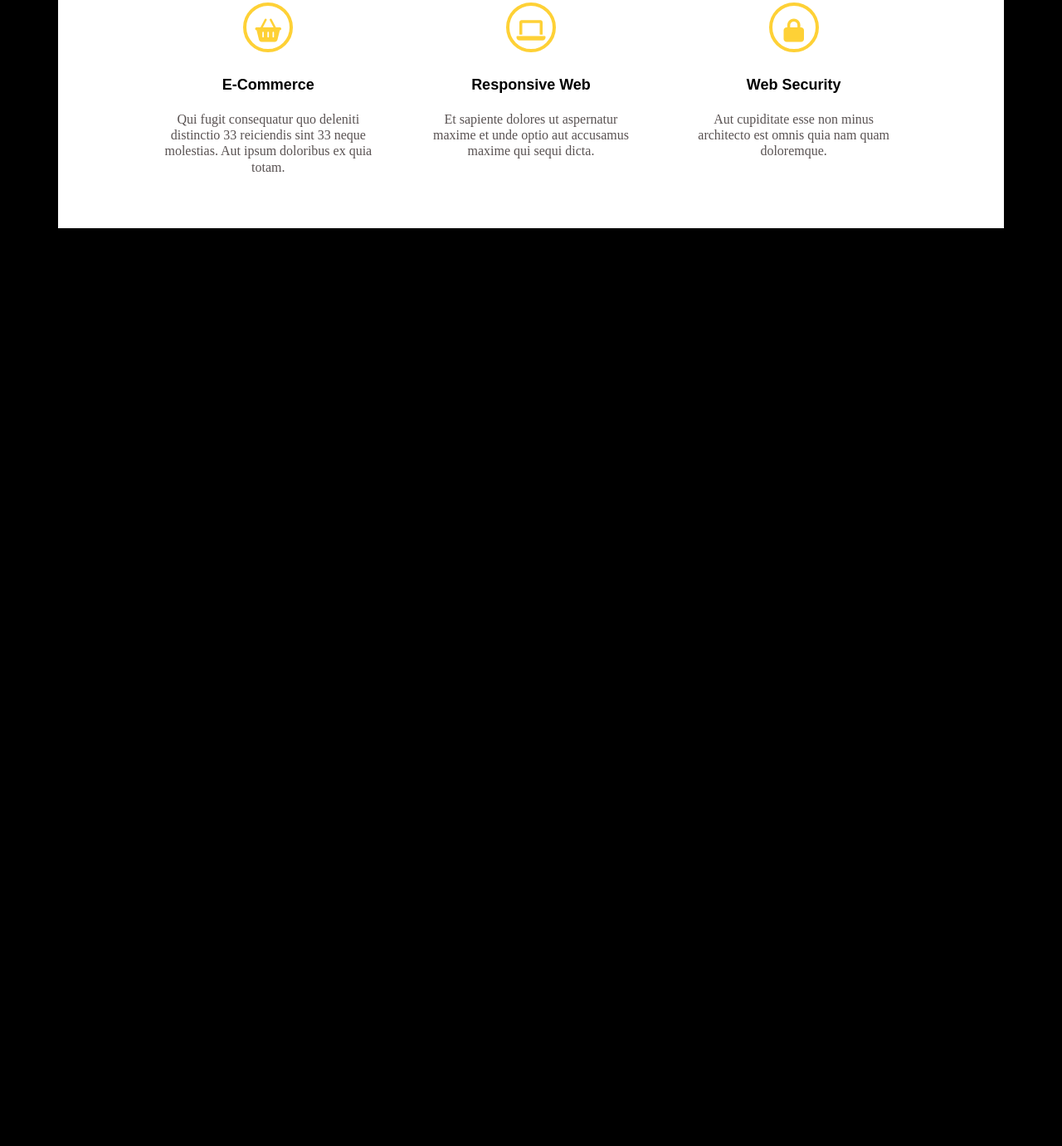
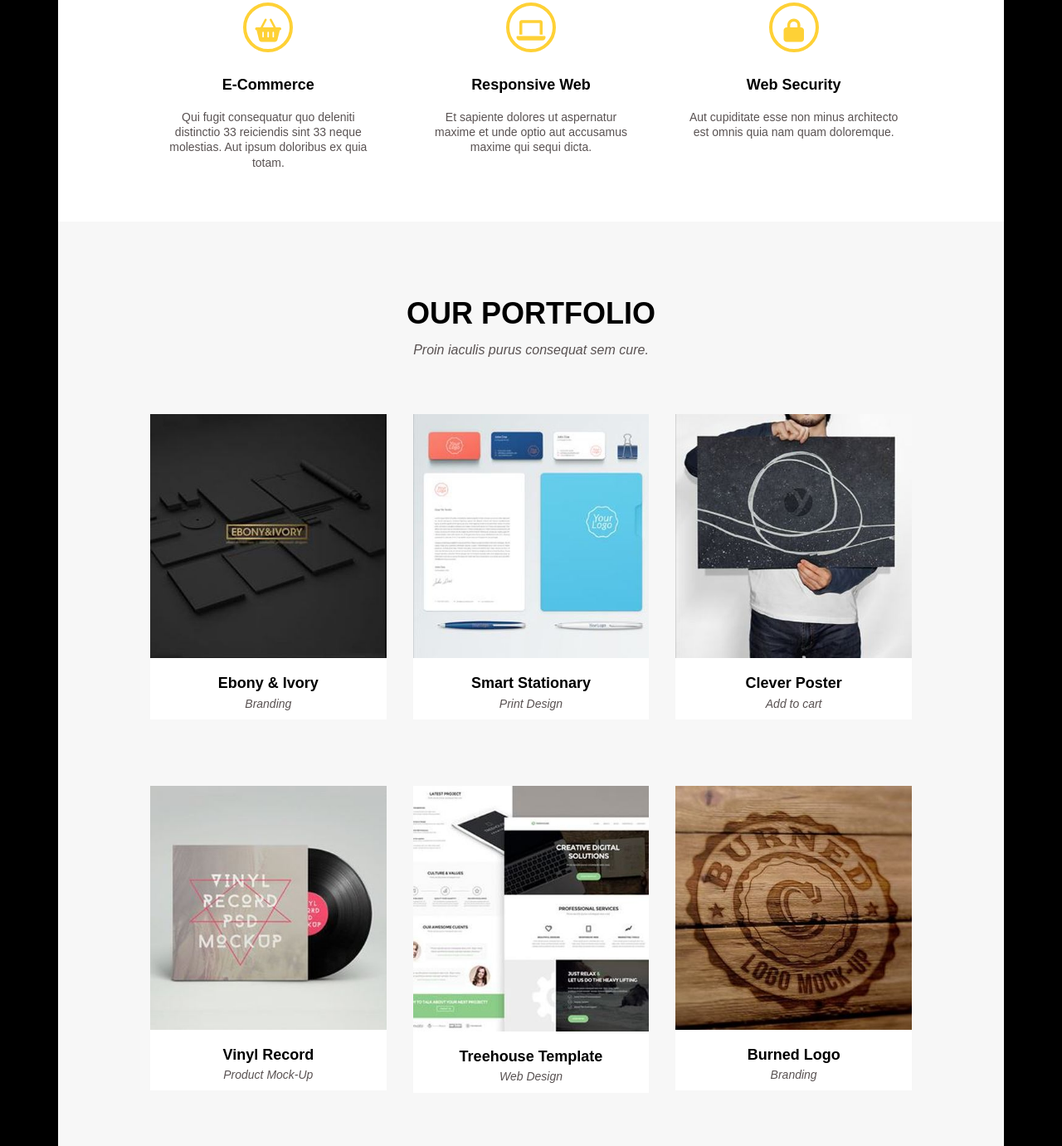
Before and after one commit to bpedryc83/Module-4_6, a website: page index.html in a window 1280 px wide. Shown: the part 913-2294 px from the top of the page at 83% size. Before the commit the page ends 1188 px from the top, so only its background shows below. Drawn offline with Linux system fonts and the light colour scheme; a web font is replaced by a local one.

Commit message:
Add Our Portfolio section

```diff
--- a/index.html
+++ b/index.html
@@ -72,5 +72,69 @@
                 </div>
             </div>
         </section>
+        <section class="portfolio">
+            <div class="container">
+                <h2>OUR PORTFOLIO</h2>
+                <h6>Proin iaculis purus consequat sem cure.</h6>
+                <div class="row mx-auto py-5 col-10">
+                    <div class="col-sm-6 col-lg-4 p-3">
+                        <div class="portfolio-picture">
+                            <img src="images/02.galeria_1.jpg">
+                        </div>
+                        <div class="portfolio-description">
+                            <h4>Ebony & Ivory</h4>
+                            <p>Branding</p>
+                        </div>
+                    </div>
+                    <div class="col-sm-6 col-lg-4 p-3">
+                        <div class="portfolio-picture">
+                            <img src="images/03.galeria_2.jpg">
+                        </div>
+                        <div class="portfolio-description">
+                            <h4>Smart Stationary</h4>
+                            <p>Print Design</p>
+                        </div>
+                    </div>
+                    <div class="col-sm-6 col-lg-4 p-3">
+                        <div class="portfolio-picture">
+                            <img src="images/04.galeria_3.jpg">
+                        </div>
+                        <div class="portfolio-description">
+                            <h4>Clever Poster</h4>
+                            <p>Add to cart</p>
+                        </div>
+                    </div>
+                </div>
+                <div class="row mx-auto pb-5 col-10">
+                    <div class="col-sm-6 col-lg-4 p-3">
+                        <div class="portfolio-picture">
+                            <img src="images/05.galeria_4.jpg">
+                        </div>
+                        <div class="portfolio-description">
+                            <h4>Vinyl Record</h4>
+                            <p>Product Mock-Up</p>
+                        </div>
+                    </div>
+                    <div class="col-sm-6 col-lg-4 p-3">
+                        <div class="portfolio-picture">
+                            <img src="images/06.galeria_5.jpg">
+                        </div>
+                        <div class="portfolio-description">
+                            <h4>Treehouse Template</h4>
+                            <p>Web Design</p>
+                        </div>
+                    </div>
+                    <div class="col-sm-6 col-lg-4 p-3">
+                        <div class="portfolio-picture">
+                            <img src="images/07.galeria_6.jpg">
+                        </div>
+                        <div class="portfolio-description">
+                            <h4>Burned Logo</h4>
+                            <p>Branding</p>
+                        </div>
+                    </div>
+                </div>
+            </div>
+        </section>
     </body>
 </html>
--- a/sass/style.scss
+++ b/sass/style.scss
@@ -130,11 +130,14 @@ section.services {
     div {
         background: white;
     }
-    p {
-        color:rgb(89, 82, 82);
-        line-height: 1.2;
-        padding: 0 20px;
-    }
+}
+
+p {
+    color:rgb(89, 82, 82);
+    line-height: 1.3;
+    padding: 0 20px;
+    font-family: $font-standard;
+    font-size: 14px;
 }
 
 h2 {
@@ -177,3 +180,34 @@ h6 {
     border: 4px solid;
     color:#fed136;
 }
+
+
+/* Section Our Portfolio */
+
+section.portfolio {
+    font-size: 16px;
+    div {
+        background: #f7f7f7;
+    }
+    p {
+        padding: 0;
+        margin: 0;
+        font-style: italic;
+    }
+}
+
+.portfolio-picture {
+    background: white;
+    font-size: 0;
+    img {
+        width: 100%;
+        height: 100%;
+        max-width: 400px;
+        object-fit: cover;
+    }
+}
+
+.portfolio-description {
+    background: white!important;
+    padding-bottom: 10px;
+}
```
Also changed, not shown: css/style.css, images/02. galeria 1.png (deleted), images/02.galeria_1.jpg (added), images/03. galeria 2.png (deleted), images/03.galeria_2.jpg (added), images/04. galeria 3.png (deleted), images/04.galeria_3.JPG (added), images/05. galeria 4.png (deleted), images/05.galeria_4.jpg (added), images/06. galeria 5.png (deleted), images/06.galeria_5.jpg (added), images/07. galeria 6.png (deleted), images/07.galeria_6.jpg (added), 1 other file.
